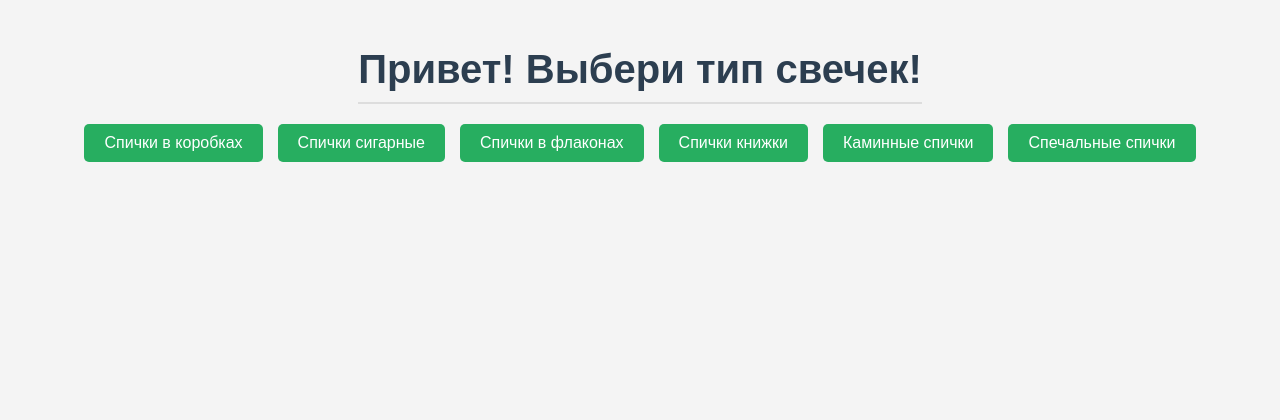
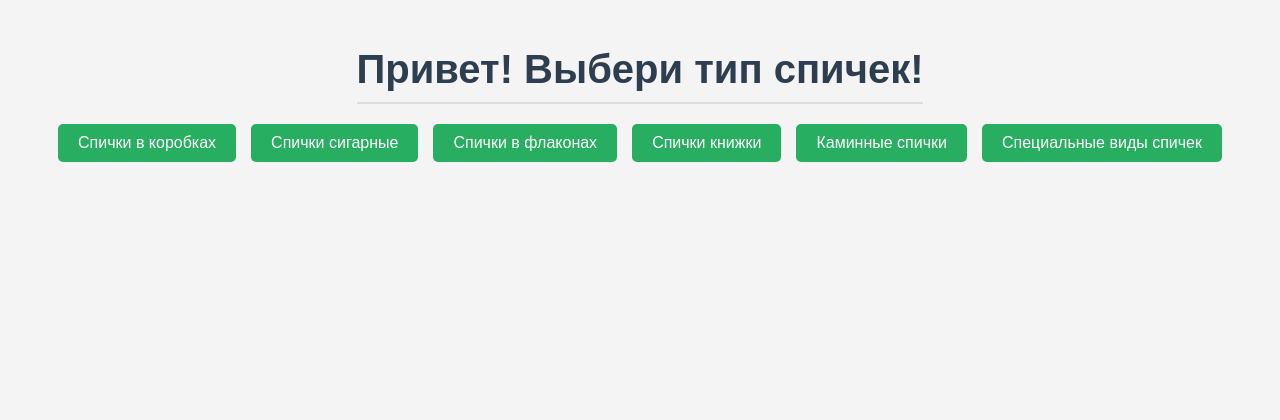
Before and after one commit to Senatovor/FastMatches, a FastAPI app: page / in a window 1280 px wide. Shown: the top 420 px of the page. Run offline with FastAPI, Linux system fonts and the light colour scheme.

Commit message:
Убрал повторный запуск скрипта и исправил грамотические ошибки

```diff
--- a/sql_script.py
+++ b/sql_script.py
@@ -3,6 +3,7 @@ from sqlalchemy import Column, Integer, String, ForeignKey, create_engine, Float
 from sqlalchemy.orm.session import sessionmaker
 from parser import parsing_prices, parsing_math
 import re
+import os
 
 
 class Base(DeclarativeBase):
@@ -60,8 +61,6 @@ engine = create_engine(SQLALCHEMY_DATABASE_URL, connect_args={"check_same_thread
 SessionLocal = sessionmaker(autoflush=False, bind=engine)
 db = SessionLocal()
 
-Base.metadata.create_all(bind=engine)
-
 url_content = ['spichki-v-korobkah-2',
                'sigarnye-spichk',
                'spichki-v-flakonah',
@@ -69,7 +68,8 @@ url_content = ['spichki-v-korobkah-2',
                'kaminnye-spichki',
                'specialnye-vidy-spichek']
 
-if __name__ == '__main__':
+if not os.path.isfile("instance/sql_app.db"):
+    Base.metadata.create_all(bind=engine)
     for url_name in url_content:
         url = f'https://spichkata.ru/{url_name}/'
         prices = parsing_prices(url)
--- a/templates/home.html
+++ b/templates/home.html
@@ -9,13 +9,13 @@ Home
 {% endblock %}
 
 {% block body %}
-<h1>Привет! Выбери тип свечек!</h1>
+<h1>Привет! Выбери тип спичек!</h1>
 <div class="links-container">
 <a href="/spichki-v-korobkah-2">Спички в коробках</a>
 <a href="/sigarnye-spichk">Спички сигарные</a>
 <a href="/spichki-v-flakonah">Спички в флаконах</a>
 <a href="/spichki-knijki">Спички книжки</a>
 <a href="/kaminnye-spichki">Каминные спички</a>
-<a href="/specialnye-vidy-spichek">Спечальные спички</a>
+<a href="/specialnye-vidy-spichek">Специальные виды спичек</a>
 </div>
 {% endblock %}
```
